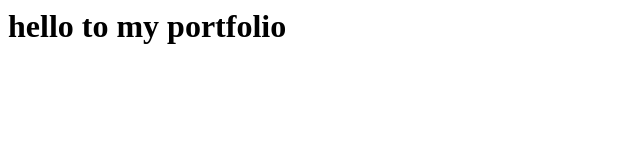
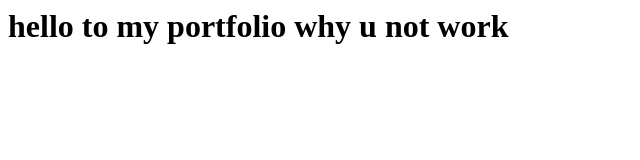
Before and after one commit to akiran703/akiran703.github.io, a plain HTML site: page index.html in a window 1280 px wide. Shown: the whole page, without its empty margins (0-640 px from the left). Drawn offline with Linux system fonts and the light colour scheme.

Commit message:
Update index.html

```diff
--- a/index.html
+++ b/index.html
@@ -1 +1 @@
-<h1>hello to my portfolio</h1>
+<h1>hello to my portfolio why u not work</h1>
```
